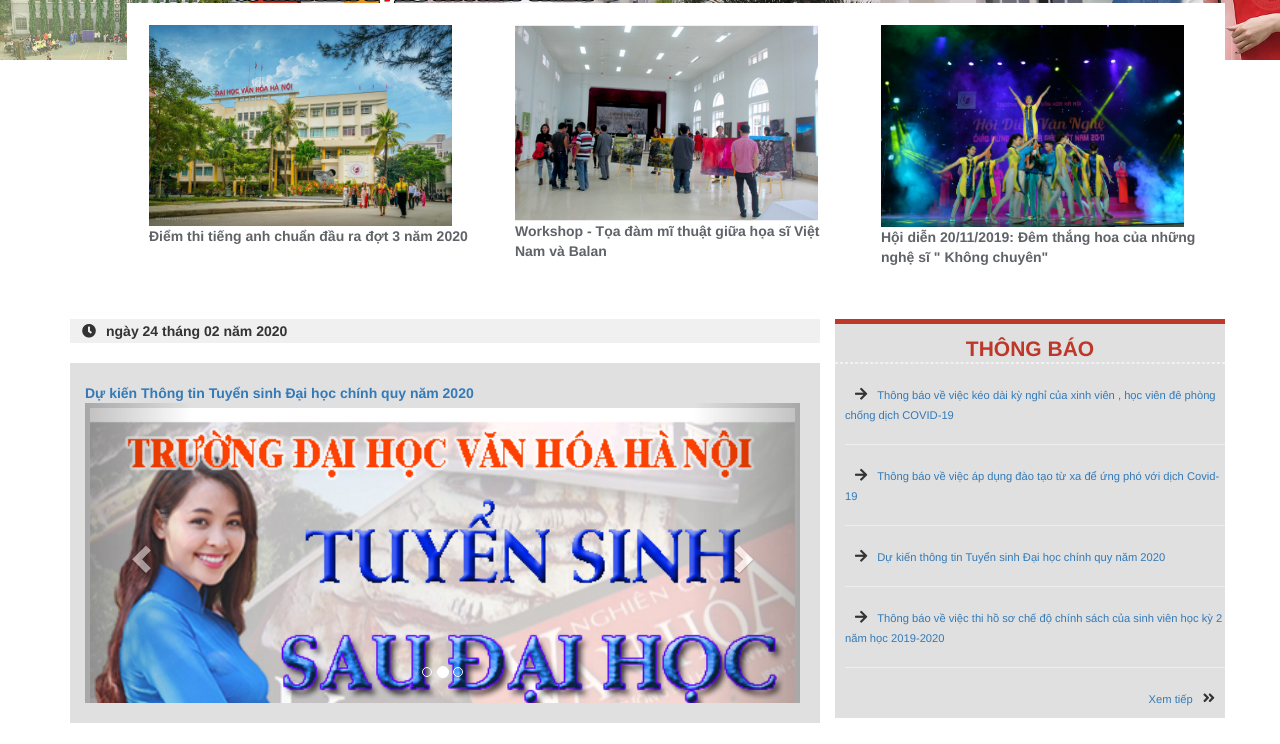
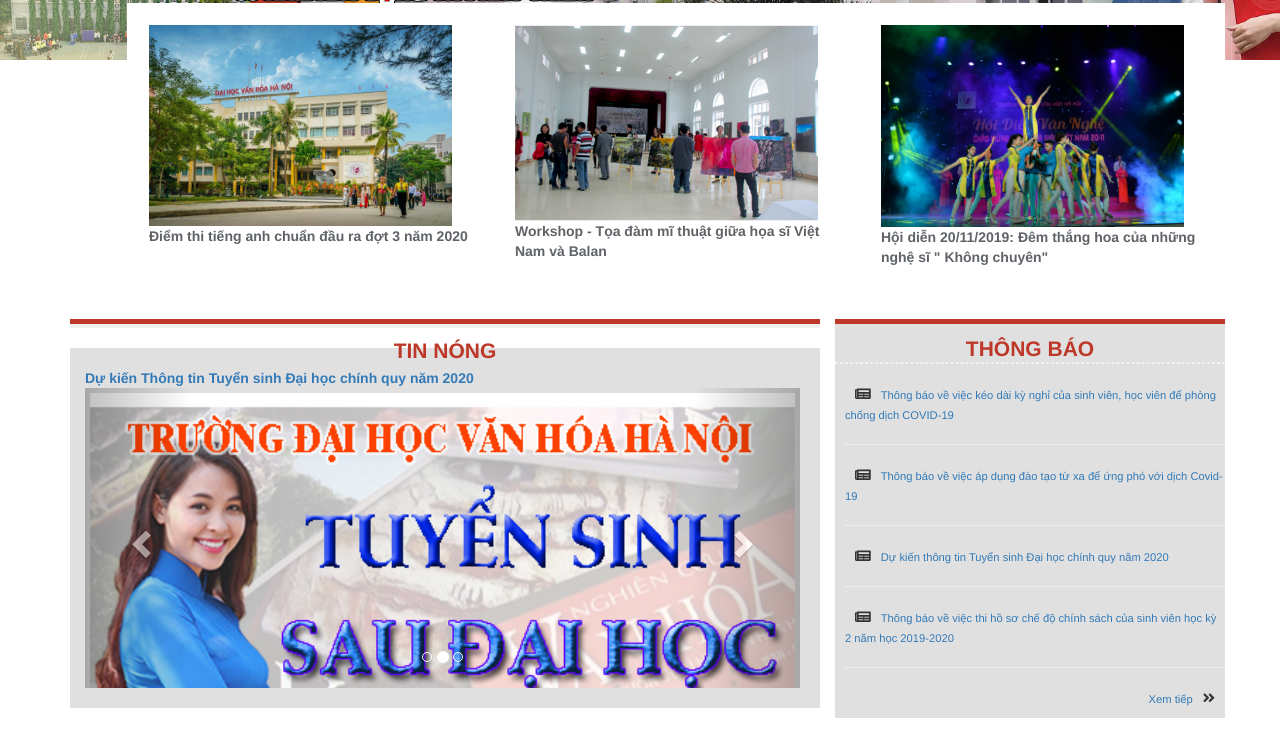
Before and after one commit to RincaSeta/tt1hongngat, a plain HTML site: page index.html in a window 1280 px wide. Shown: the part 453-1197 px from the top of the page. Drawn offline with nearby package versions, Linux system fonts and the light colour scheme.

Commit message:
Add files via upload

```diff
--- a/index.html
+++ b/index.html
@@ -173,8 +173,8 @@
 				<div class="row ">
 					<div class="col-md-8 col-sm-8 ">
 						<div class="container-fuild left-news ">
-							<div class="date">
-								<span><i class="fas fa-clock"></i>ngày 24 tháng 02 năm 2020</span>
+							<div class="date title-box">
+								<p><a>TIN NÓNG</a></p>
 							</div>
 							<ul class="bxslider">
 
@@ -196,13 +196,13 @@
 												<div class="carousel-inner" style=" height: 300px;">
 													<div class="item active">
 														<img src="img/slide2.jpg" style="width:100%">
-														<div class="carousel-caption "
+														<!-- <div class="carousel-caption "
 															style="padding-top:30%;padding-bottom: 30%;">
 															<h1>Thông tin tuyển sinh 2020</h1>
 															<h3>Mã trường:HUC</h3>
 															<button type="button" class="btn btn-danger btn-lg">Click
 																Here</button>
-														</div>
+														</div> -->
 													</div>
 
 													<div class="item">
@@ -234,21 +234,21 @@
 						<div class="container-fuild ">
 							<div class="row right-news">
 								<div class="title-box">
-									<p><a>THÔNG BÁO</a></p>
+									<p class="thongBao"><a>THÔNG BÁO</a></p>
 								</div>
 								<hr class="hr1" />
 								<div class="other-hot-new">
 									<ul class="container-fuild ul-news">
-										<li><i class="fas fa-arrow-right"></i><a href="">Thông báo về việc kéo dài kỳ
-												nghỉ của xinh viên , học viên đê phòng chống dịch COVID-19</a></li>
+										<li><i class="fas fa-newspaper"></i><a href="">Thông báo về việc kéo dài kỳ
+												nghỉ của sinh viên, học viên để phòng chống dịch COVID-19</a></li>
 										<hr>
-										<li><i class="fas fa-arrow-right"></i><a href="">Thông báo về việc áp dụng đào
+										<li><i class="fas fa-newspaper"></i><a href="">Thông báo về việc áp dụng đào
 												tạo từ xa để ứng phó với dịch Covid-19</a></li>
 										<hr>
-										<li><i class="fas fa-arrow-right"></i><a href="">Dự kiến thông tin Tuyển sinh
+										<li><i class="fas fa-newspaper"></i><a href="">Dự kiến thông tin Tuyển sinh
 												Đại học chính quy năm 2020</a></li>
 										<hr>
-										<li><i class="fas fa-arrow-right"></i><a href="">Thông báo về việc thi hồ sơ chế
+										<li><i class="fas fa-newspaper"></i><a href="">Thông báo về việc thi hồ sơ chế
 												độ chính sách của sinh viên học kỳ 2 năm học 2019-2020</a></li>
 										<hr>
 										<li style="float: right;padding-bottom: 10px;"><a href="">Xem tiếp</a><i
@@ -634,7 +634,7 @@
 								<div class="col-md-3 col-sm-3 col-xs-6 ">
 									<a class="slide-top">
 										<img src="img/36.jpg" alt="">
-										<p>lịch tuần</p>
+										<p>Lịch tuần</p>
 									</a>
 								</div>
 								<div class="col-md-3 col-sm-3 col-xs-6 ">
```
